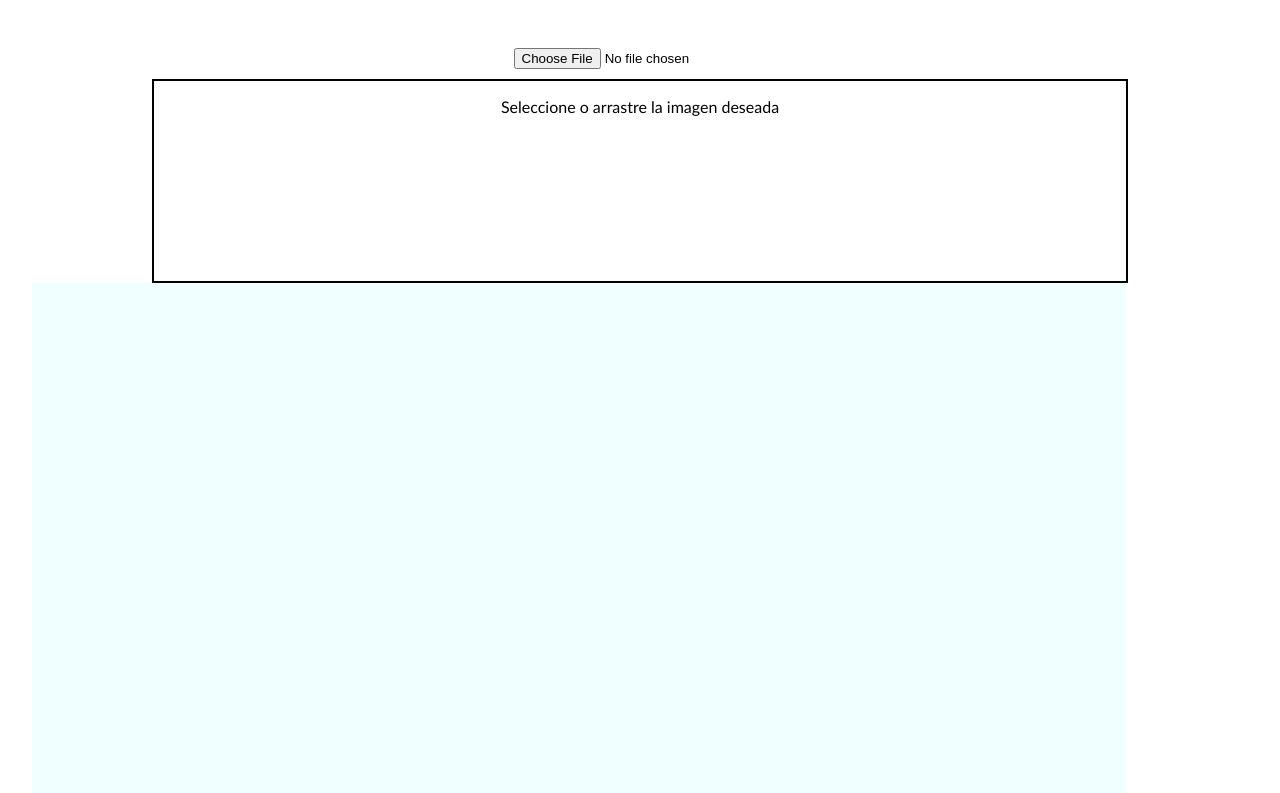
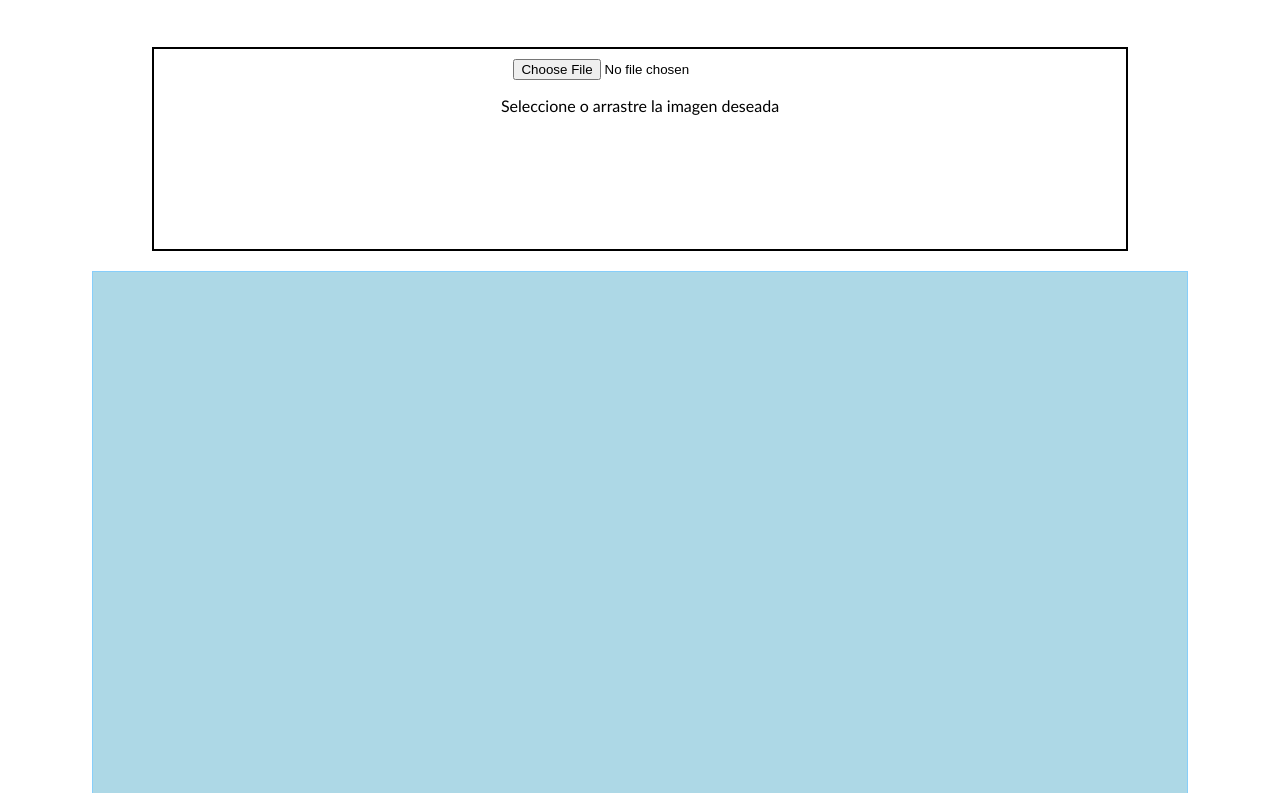
Before and after one commit to isafdezpe/SEW, a plain HTML site: page Javascript/Ejercicio15/Ejercicio15.html in a window 1280 px wide. Shown: the part 159-952 px from the top of the page. Drawn offline with nearby package versions, Linux system fonts and the light colour scheme.

Commit message:
15 hecho

```diff
--- a/Javascript/Ejercicio15/Ejercicio15.css
+++ b/Javascript/Ejercicio15/Ejercicio15.css
@@ -23,7 +23,7 @@ h1 {
 /*001*/
 div {
     text-align: center;
-    margin-bottom: 10px;
+    margin: auto;
 }
 
 /*001*/
@@ -37,7 +37,12 @@ footer {
     border: 2px solid black;
     width:  80%;
     height: 200px;
-    margin: auto;
+    margin-bottom: 20px;
+}
+
+/*001*/
+input {
+    margin-top: 10px;
 }
 
 /*100*/
@@ -45,17 +50,7 @@ footer {
     width: 90%;
     align-content: center;
     height: 600px;
-    background-color: azure;
+    background-color: lightblue;
+    border: 1px solid lightskyblue;
+    margin: 0 auto;
 }
-
-/*100*/
-#img-div {
-    width: 90%;
-    align-content: center;
-    height: 600px;
-    background-color: azure;
-}
-
-#img-div img {
-    size: 90%;
-}
--- a/Javascript/Ejercicio15/Ejercicio15.html
+++ b/Javascript/Ejercicio15/Ejercicio15.html
@@ -11,12 +11,13 @@
     </head>
     <body>
         <h1>Visualizar una imagen</h1>
-        <div id="select"><input type="file" accept="image/*" onchange="img.cargar(this.files)"/></div>
         <div id="arrastrar" ondrop="img.dropHandler(event)" ondragover="img.dragOverHandler(event)">
+            <input type="file" accept="image/*" onchange="img.cargar(this.files)"/>
             <p>Seleccione o arrastre la imagen deseada</p>
         </div>
-        <div id="img-div"></div>
-        <canvas id="canvas"></canvas>
+        <div id="div-canvas">
+            <canvas id="canvas"></canvas>
+        </div>
         <footer>
             <a href="https://validator.w3.org/check?uri=referer"><img
                 src="https://www.w3.org/html/logo/badge/html5-badge-h-solo.png"
--- a/Javascript/Ejercicio15/Ejercicio15.js
+++ b/Javascript/Ejercicio15/Ejercicio15.js
@@ -20,14 +20,15 @@ class MostrarImagenes {
 
     mostrarImagen(file) {
         var window = document.defaultView;
-        var div = document.getElementById("img-div")
+        var canvas = document.getElementById("canvas");
+        var context = canvas.getContext("2d");
         if (file.type.startsWith('image/')) {
             var img = document.createElement("img");
             img.src = window.URL.createObjectURL(file);
             img.onload = function() {
-                window.URL.revokeObjectURL(this.src);
+                context.drawImage(img,5,5);
             }
-            div.appendChild(img);
+
         }
     }
 }
```
